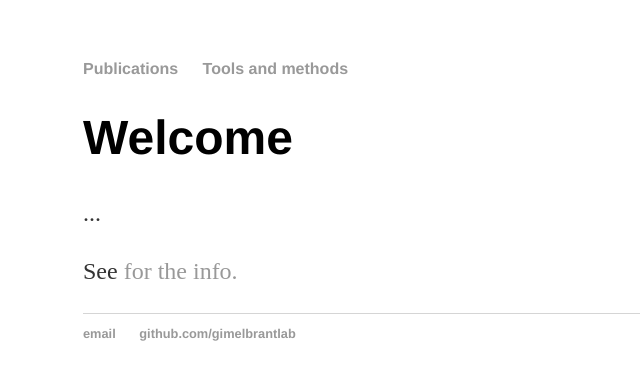
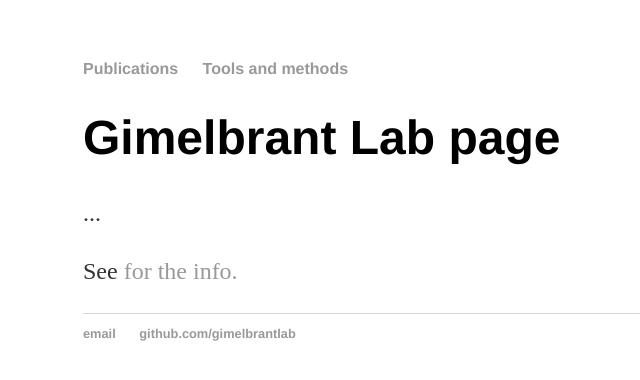
Before and after one commit to gimelbrantlab/gimelbrantlab.github.io, a Jekyll site: the page built from index.html, in a window 1280 px wide. Shown: the top 380 px of the page, without its empty margins (109-749 px from the left). Built offline with Jekyll 4.4.1, drawn with Linux system fonts in a browser that asks for light colours; Markdown is read by kramdown in place of the engine named in the settings.

Commit message:
Update index.html

```diff
--- a/index.html
+++ b/index.html
@@ -3,7 +3,7 @@ layout: default
 title: Gimelbrant lab
 ---
 <div class="blurb">
-	<h1> Welcome </h1>
+	<h1> Gimelbrant Lab page </h1>
 	<p> ... </p>
 	<p> See <a href="/Publications"> for the info.</a></p>
 </div><!-- /.blurb -->
```
